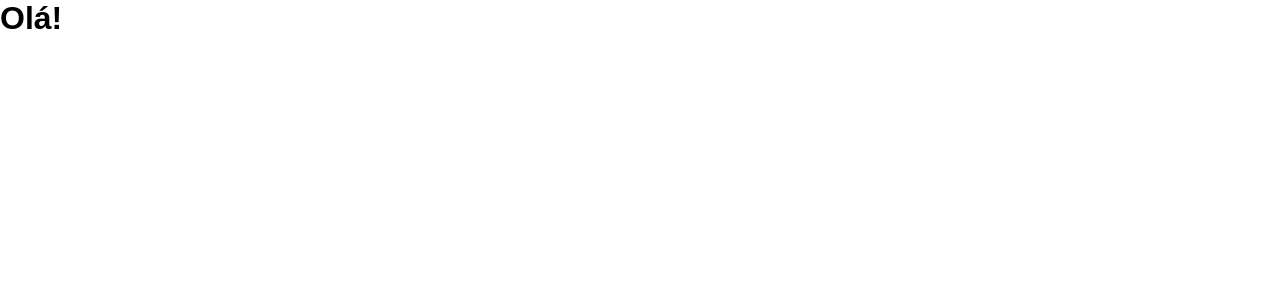
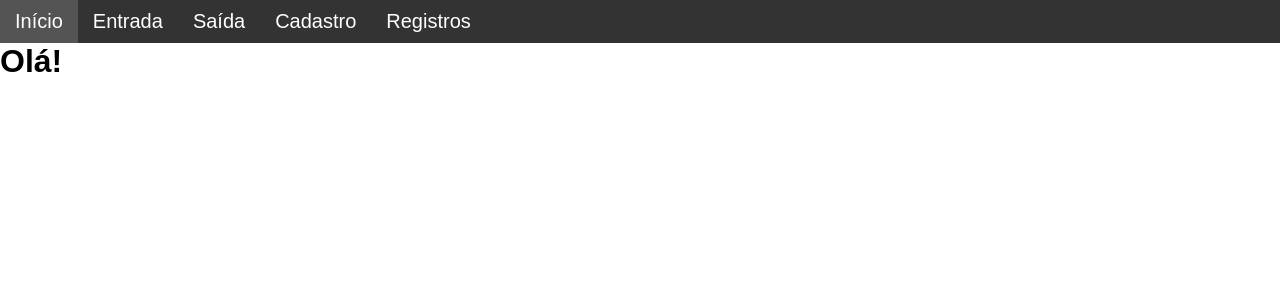
Before and after one commit to gsnunes47/deposito_facil, a Next.js app in the folder frontend/: page / in a window 1280 px wide. Shown: the top 300 px of the page. Built offline with nearby package versions, Linux system fonts and the light colour scheme.

Commit message:
feat: navbar component

```diff
--- /dev/null
+++ b/frontend/components/Navbar.js
@@ -0,0 +1,80 @@
+import Link from 'next/link';
+import styles from '../styles/Navbar.module.css';
+
+const Navbar = () => {
+  return (
+    <nav className={styles.nav}>
+      <ul>
+        <li>
+          <Link href="/">Início</Link>
+        </li>
+
+        <li>
+          <Link href="/entrada">Entrada</Link>
+        </li>
+
+        <li>
+          <a href="#" onClick={(e) => e.preventDefault()}>
+            Saída
+          </a>
+
+          <ul className={styles.dropdown}>
+            <li>
+              <Link href="/venda">Venda</Link>
+            </li>
+          </ul>
+        </li>
+
+        <li>
+          <a href="#" onClick={(e) => e.preventDefault()}>
+            Cadastro
+          </a>
+
+          <ul className={styles.dropdown}>
+            <li>
+              <Link href="/cadastro/despesas">Despesas</Link>
+            </li>
+
+            <li>
+              <Link href="/cadastro/cliente">Cliente</Link>
+            </li>
+
+            <li>
+              <Link href="/cadastro/produto">Produto</Link>
+            </li>
+
+            <li>
+              <Link href="/cadastro/fornecedor">Fornecedor</Link>
+            </li>
+          </ul>
+        </li>
+
+        <li>
+          <a href="#" onClick={(e) => e.preventDefault()}>
+            Registros
+          </a>
+
+          <ul className={styles.dropdown}>
+            <li>
+              <Link href="/registro/vendas">Vendas</Link>
+            </li>
+
+            <li>
+              <Link href="/registro/encomendas">Encomendas</Link>
+            </li>
+
+            <li>
+              <Link href="/estoque">Estoque</Link>
+            </li>
+
+            <li>
+              <Link href="/relatorios">Relatórios</Link>
+            </li>
+          </ul>
+        </li>
+      </ul>
+    </nav>
+  );
+};
+
+export default Navbar;
--- a/frontend/pages/index.js
+++ b/frontend/pages/index.js
@@ -1,6 +1,9 @@
+import Navbar from '../components/Navbar.js';
+
 function Home() {
   return (
     <>
+      <Navbar />
       <h1>Olá!</h1>
     </>
   );
--- /dev/null
+++ b/frontend/styles/Navbar.module.css
@@ -0,0 +1,44 @@
+.nav {
+  background: #333;
+}
+
+.nav ul {
+  list-style: none;
+  margin: 0;
+  padding: 0;
+}
+
+.nav > ul > li {
+  display: inline-block;
+  position: relative;
+}
+
+.nav a {
+  display: block;
+  padding: 10px 15px;
+  color: #fff;
+  text-decoration: none;
+  text-align: center;
+  font-size: 20px;
+}
+
+.nav a:hover {
+  background-color: #555454;
+}
+
+.dropdown {
+  min-width: max-content;
+  white-space: nowrap;
+  background: #333;
+  position: absolute;
+  z-index: 999;
+  display: none;
+}
+
+.dropdown li {
+  display: block;
+}
+
+.nav li:hover > .dropdown {
+  display: block;
+}
```
